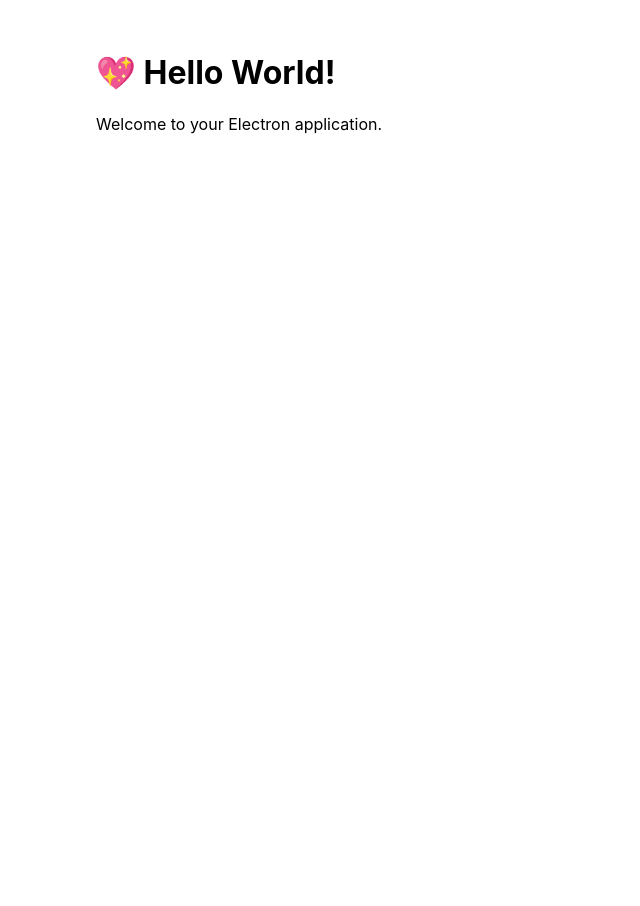
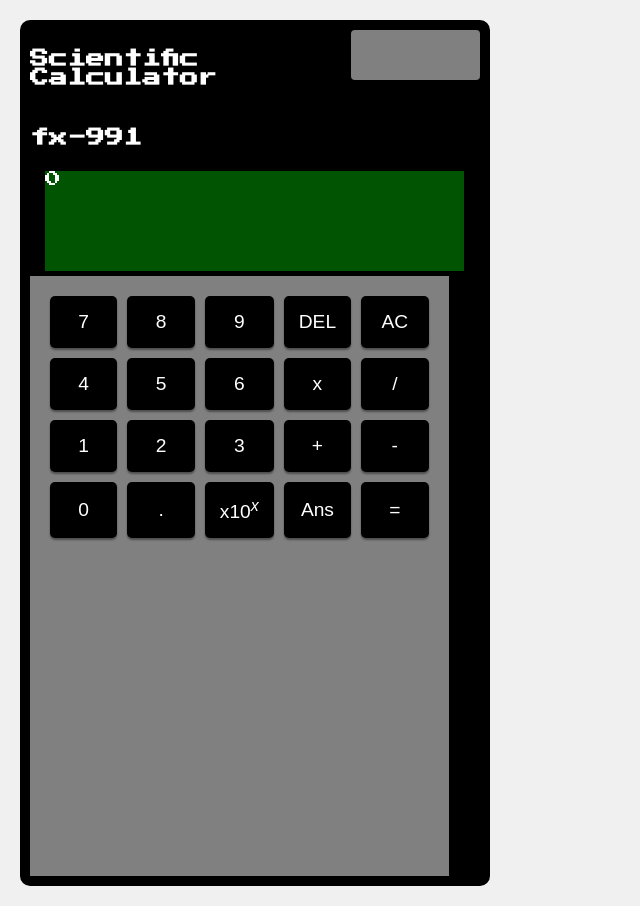
Before and after one commit to NishthaSharma-22/casio-fx-991es-plus, an Electron app: page src/index.html in a window 800 px wide. Shown: the whole page, without its empty margins (0-640 px from the left). Before the commit the page ends 800 px from the top, so only its background shows below. Drawn offline with Linux system fonts and the light colour scheme; no server answers.

Commit message:
updated the ui

```diff
--- a/src/index.css
+++ b/src/index.css
@@ -1,7 +1,71 @@
 body {
-  font-family: -apple-system, BlinkMacSystemFont, 'Segoe UI', Roboto, Helvetica,
-    Arial, sans-serif;
+  font-family: "Press Start 2P";
   margin: auto;
-  max-width: 38rem;
+  max-width: 500px;
   padding: 2rem;
+  padding: 0;
+  margin: 0;
+  background-color: #f0f0f0;
 }
+.calcBody {
+  background-color: black;
+  color: white;
+  width: 450px;
+  height: auto;
+  margin: 20px;
+  padding: 10px;
+  border-radius: 10px;
+}
+.top-section {
+  display: flex;
+  justify-content: space-between;
+  align-items: flex-start;
+}
+.name {
+  display: flex;
+  flex-direction: column;
+  gap: 4px;
+}
+.grey-screen {
+  width: 150px;
+  height: 50px;
+  background-color: grey;
+  border-radius: 4px;
+}
+
+.screen {
+  background-color: rgb(1, 84, 1);
+  width: 93%;
+  height: 100px;
+  margin: 5px 15px;
+}
+.functions {
+  width: 93%;
+  background-color: grey;
+  width: 100;
+  height: 600px;
+}
+
+.button-grid {
+  display: grid;
+  grid-template-columns: repeat(5, 1fr);
+  gap: 10px;
+  padding: 20px;
+}
+
+.button-grid button {
+  background-color: black;
+  border: none;
+  color: white;
+  border-radius: 5px;
+  padding: 15px;
+  font-size: 1.2rem;
+  box-shadow: 0 2px 2px rgba(0, 0, 0, 0.4);
+  transition: 0.1s;
+}
+
+.button-grid button:active {
+  transform: scale(0.97);
+  background-color: rgb(200, 190, 190);
+  color: black;
+}
--- a/src/index.html
+++ b/src/index.html
@@ -2,11 +2,50 @@
 <html>
   <head>
     <meta charset="UTF-8" />
-    <title>Hello World!</title>
+    <title>scientific calc</title>
     <link rel="stylesheet" href="index.css" />
+    <link
+      href="https://fonts.googleapis.com/css2?family=Press+Start+2P&display=swap"
+      rel="stylesheet"
+    />
   </head>
   <body>
-    <h1>💖 Hello World!</h1>
-    <p>Welcome to your Electron application.</p>
+    <div class="calcBody">
+      <div class="top-section">
+        <div class="name">
+          <h3>Scientific Calculator</h3>
+          <h3>fx-991</h3>
+        </div>
+        <div class="grey-screen"></div>
+      </div>
+      <div class="screen" id="display">0</div>
+      <div class="functions">
+        <div class="button-grid">
+          <button>7</button>
+          <button>8</button>
+          <button>9</button>
+          <button>DEL</button>
+          <button>AC</button>
+          <button>4</button>
+          <button>5</button>
+          <button>6</button>
+          <button>x</button>
+          <button>/</button>
+          <button>1</button>
+          <button>2</button>
+          <button>3</button>
+          <button>+</button>
+          <button>-</button>
+          <button>0</button>
+          <button>.</button>
+          <button>
+            x10<sup><i>x</i></sup>
+          </button>
+          <button>Ans</button>
+          <button>=</button>
+        </div>
+      </div>
+    </div>
+    <script src="index.js"></script>
   </body>
 </html>
```
